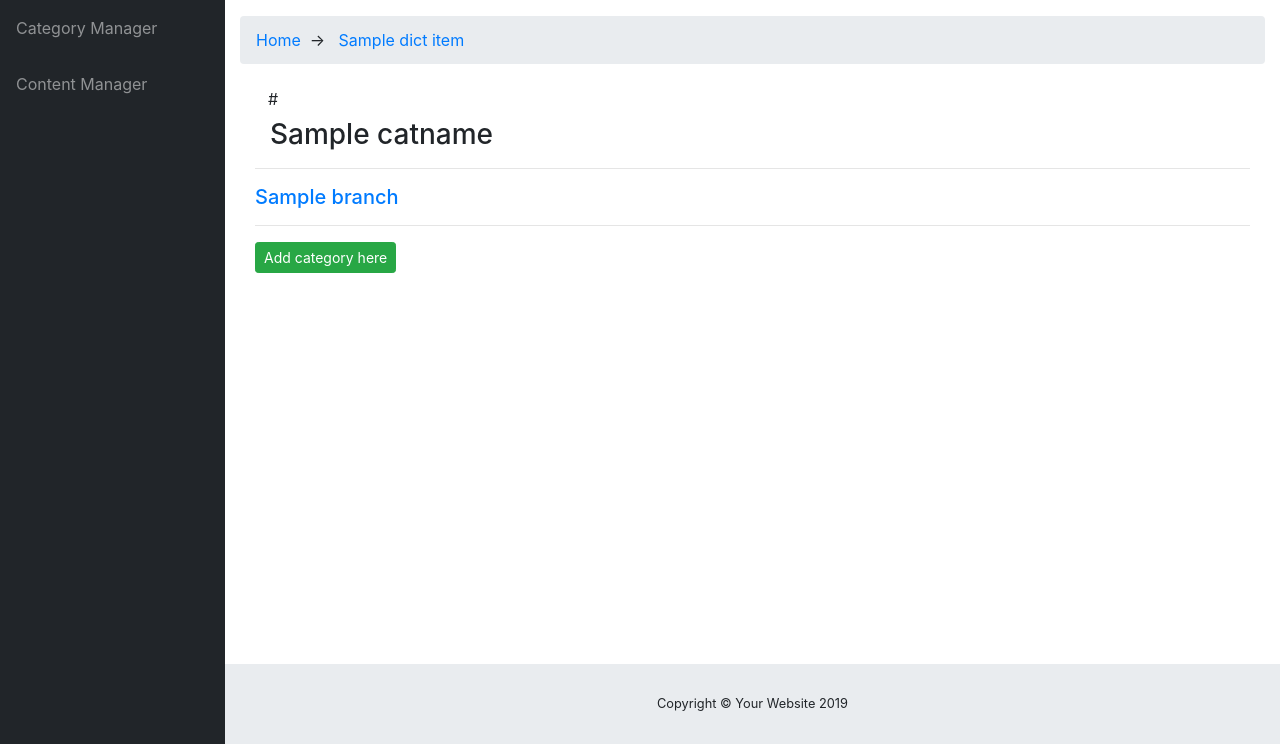
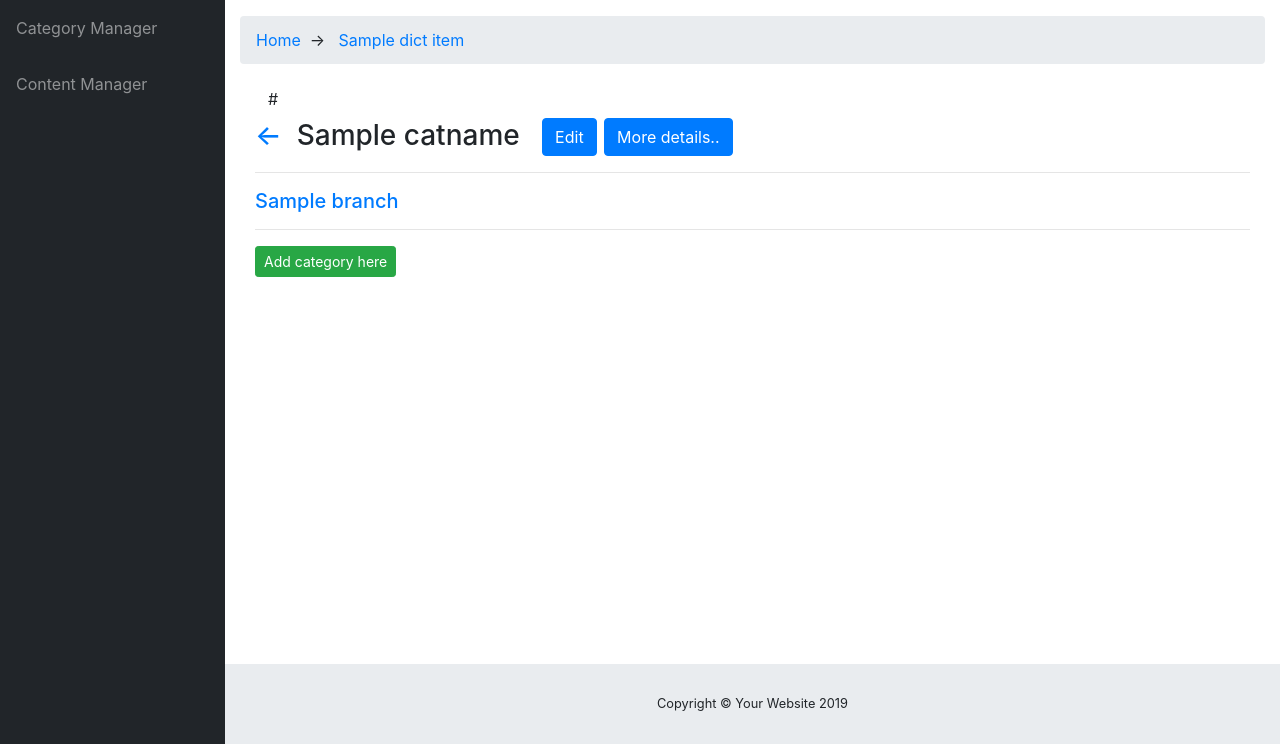
Before and after one commit to sanathana-dharma/sadha, a Flask app: template treemgr/templates/list.html in a window 1280 px wide. Shown: the part 70-814 px from the top of the page. Run offline with Flask 2, Linux system fonts and the light colour scheme; the template is opened without the code that fills it: most values are stand-ins (such as "Sample title", 1, 10 or a date in 2020); some libraries are stand-ins or nearby versions.

Commit message:
FIxed oauth errors

```diff
--- a/main.py
+++ b/main.py
@@ -9,6 +9,7 @@ from flask_login import (
     login_user,
     logout_user,
 )
+from _private import keys
 from oauthlib.oauth2 import WebApplicationClient
 import requests
 
@@ -23,7 +24,7 @@ from utils import render_html
 # Flask app setup
 app = Flask(__name__, template_folder="static/templates/")
 app.config.from_object(config)
-app.secret_key = config.SECRET_KEY
+app.secret_key = keys.SECRET_KEY
 app.debug = True
 app.testing = False
 if not app.testing:
@@ -43,7 +44,7 @@ def unauthorized():
     return "You must be logged in to access this content.", 403
 
 # OAuth2 client setup
-client = WebApplicationClient(config.GOOGLE_CLIENT_ID)
+client = WebApplicationClient(keys.GOOGLE_CLIENT_ID)
 
 # Flask-Login helper to retrieve a user from our db
 @login_manager.user_loader
@@ -100,7 +101,7 @@ def callback():
 	    token_url,
 	    headers=headers,
 	    data=body,
-	    auth=(config.GOOGLE_CLIENT_ID, config.GOOGLE_CLIENT_SECRET),
+	    auth=(keys.GOOGLE_CLIENT_ID, keys.GOOGLE_CLIENT_SECRET),
 	)
 
 	# Parse the tokens!
@@ -152,7 +153,7 @@ def logout():
 
 
 def get_google_provider_cfg():
-    return requests.get(config.GOOGLE_DISCOVERY_URL).json()
+    return requests.get(keys.GOOGLE_DISCOVERY_URL).json()
 
 
 if __name__ == "__main__":
--- a/static/templates/base.html
+++ b/static/templates/base.html
@@ -10,12 +10,12 @@
   <meta name="author" content="">
 
   <title>Sanathana Dharma</title>
-
+  <!--<link href="//maxcdn.bootstrapcdn.com/bootstrap/3.3.2/css/bootstrap.min.css" rel="stylesheet" type="text/css">-->
   <!-- Custom fonts for this template-->
   <link href="{{url_for('static', filename='fonts/fontawesome-free/css/all.min.css') }}" rel="stylesheet" type="text/css">
 
   <!-- Custom styles for this template-->
-  <link href="{{url_for('static', filename='css/sb-admin.css') }}" rel="stylesheet">
+  <link href="{{url_for('static', filename='css/sb-admin.css') }}" rel="stylesheet" type="text/css">
 
 </head>
 
--- a/treemgr/templates/add.html
+++ b/treemgr/templates/add.html
@@ -1,7 +1,5 @@
-{# [START form] #}
-{% set active_page = "catmgr" %}
 {% extends "base.html" %}
-{% block content %}
+{% block page_content %}
 
 {% include "branch-path.html" %}
 <h3><a href="javascript:history.back(-1);"><span class="glyphicon glyphicon-circle-arrow-left" style="color:grey"></span></a>&nbsp;&nbsp;Add Categories
@@ -37,4 +35,3 @@
 </form>
 
 {% endblock %}
-{# [END form] #}
--- a/treemgr/templates/edit.html
+++ b/treemgr/templates/edit.html
@@ -1,7 +1,5 @@
-{# [START form] #}
-{% set active_page = "catmgr" %}
 {% extends "base.html" %}
-{% block content %}
+{% block page_content %}
 
 {% include "branch-path.html" %}
 <h3><a href="javascript:history.back(-1);"><span class="glyphicon glyphicon-circle-arrow-left" style="color:grey"></span></a>&nbsp;&nbsp;Edit Category
@@ -29,4 +27,3 @@
 </form>
 
 {% endblock %}
-{# [END form] #}
--- a/treemgr/templates/list.html
+++ b/treemgr/templates/list.html
@@ -1,24 +1,21 @@
 {% extends "base.html" %}
-{% set active_page = "catmgr" %}
 {% block page_content %}
 
 
 <a href="{{ url|safe }}" class="btn">{{ url_linktext }}</a>
 
-<h3>{% if branch_parent_id: %}<a href="javascript:history.back(-1);"><span class="glyphicon glyphicon-circle-arrow-left" style="color:grey"></span></a>&nbsp;&nbsp;{% endif %}{{catname}}
+<h3>{% if branch_parent_id: %}<a href="javascript:history.back(-1);">&larr;</a>&nbsp;&nbsp;{% endif %}{{catname}}
 {% if branch_parent_id: %}
 	&nbsp;
-	<a href="/admin/{{branch_parent_id}}/edit" class="btn btn-default btn">
-    <i class="glyphicon glyphicon-pencil"></i>
+	<a href="/admin/{{branch_parent_id}}/edit" class="btn btn-primary">
+    Edit
   </a>
-	<a href="/admin/viewbranch/{{branch_parent_id}}" class="btn btn-default btn">
-		<i class="glyphicon glyphicon-info-sign"></i>
+	<a href="/admin/viewbranch/{{branch_parent_id}}" class="btn btn-primary">
+		More details..
  </a>
 {% endif %}
 </h3>
 <hr>
-
-
 
 
 {% for branch in branches %}
--- a/utils.py
+++ b/utils.py
@@ -9,6 +9,7 @@ from flask_login import (
 from google.cloud import datastore
 #from google.appengine.api import users
 
+from _private import keys
 import config
 builtin_list = list
 
@@ -109,14 +110,12 @@ def get_languagelist():
 #and do appropriate redirect
 def redirect_admin_only():
 	if current_user.is_authenticated:
-		if current_user.email in config.ADMIN_LIST:
+		if current_user.email in keys.ADMIN_LIST:
 			return redirect("/admin/list/")
 		else:
 			return "Sorry! unauthorized user. <a href='/logout'>Login as a different user</a>"
 
 	else:
-		#di = {}
-		#return render_html("index.html", di)
 		return render_template("index.html")
 
 def render_html(htmlFile, dictVariables):
```
Also changed, not shown: treemgr/templates/view.html (+7 -8 lines), _private/__init__.py (added), treemgr/templates/base2.html (renamed from treemgr/templates/base.html), 3 other files.
